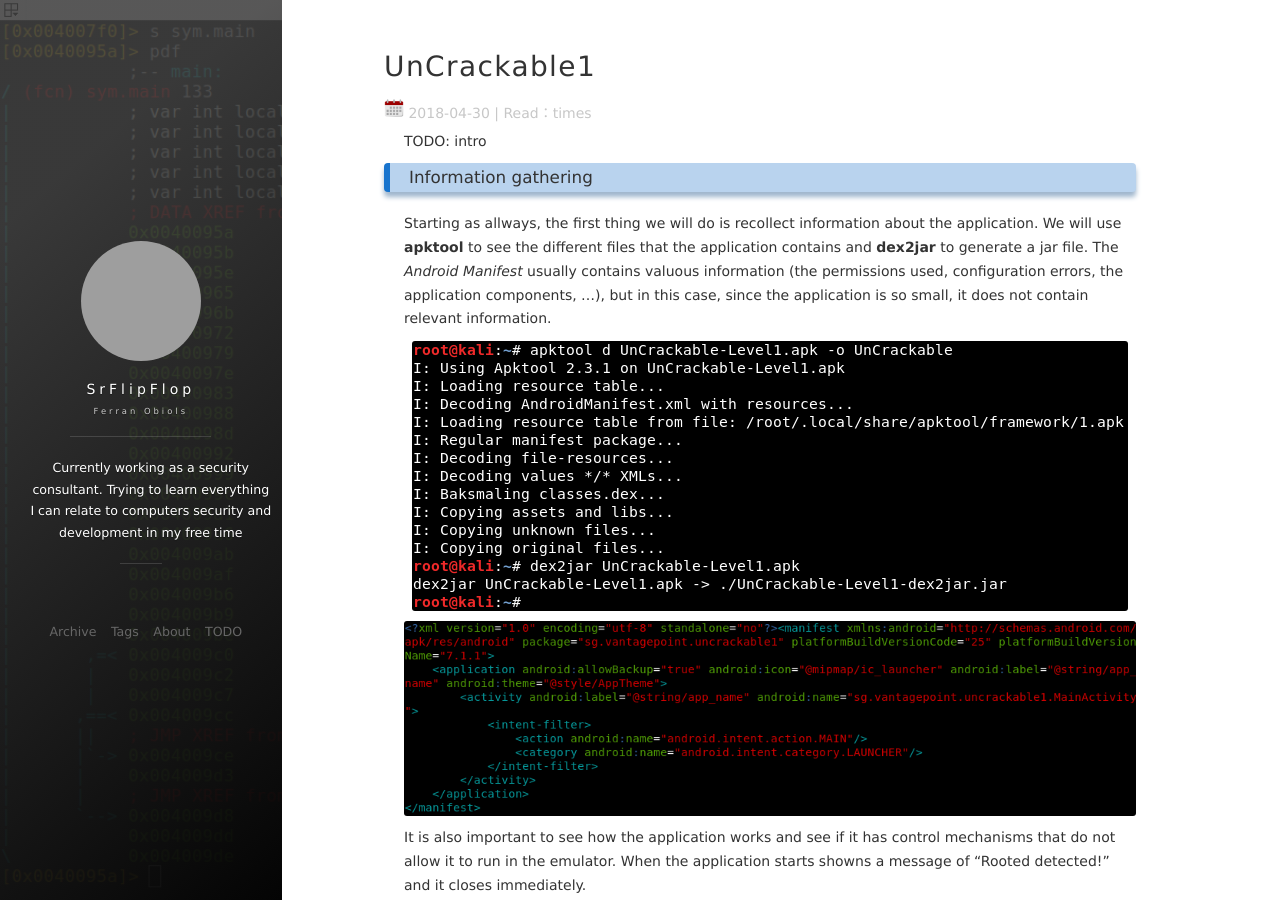
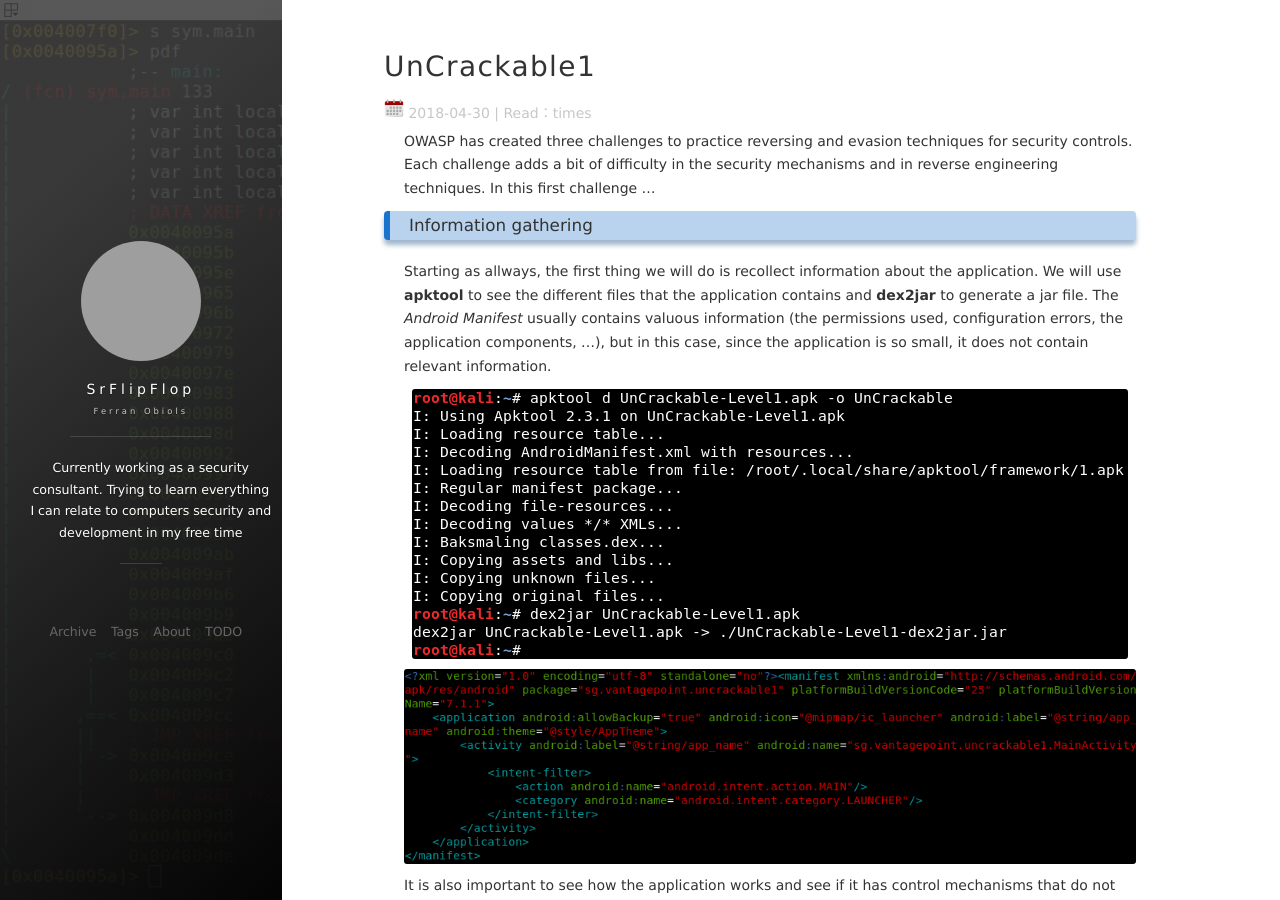
Before and after one commit to SrFlipFlop/srflipflop.github.io, a Jekyll site: the page built from _posts/2018-04-30-UnCrackable1.md, in a window 1280 px wide and 900 px high. Built offline with Jekyll 4.4.1, drawn with Linux system fonts in a browser that asks for light colours; nearby versions of some CDN libraries; comment, search, counter and statistics services are not loaded; grey boxes are pictures that could not be loaded.

Commit message:
add intro

```diff
--- a/_posts/2018-04-30-UnCrackable1.md
+++ b/_posts/2018-04-30-UnCrackable1.md
@@ -3,10 +3,10 @@ layout: post
 title: "UnCrackable1"
 date: 2018-04-30
 description: "Writeup of OWASP UnCrackable 1"
-tag: CTF
+tag: Reversing
 ---
 
-TODO: intro
+OWASP has created three challenges to practice reversing and evasion techniques for security controls. Each challenge adds a bit of difficulty in the security mechanisms and in reverse engineering techniques. In this first challenge ...
 
 ### Information gathering
 
```
